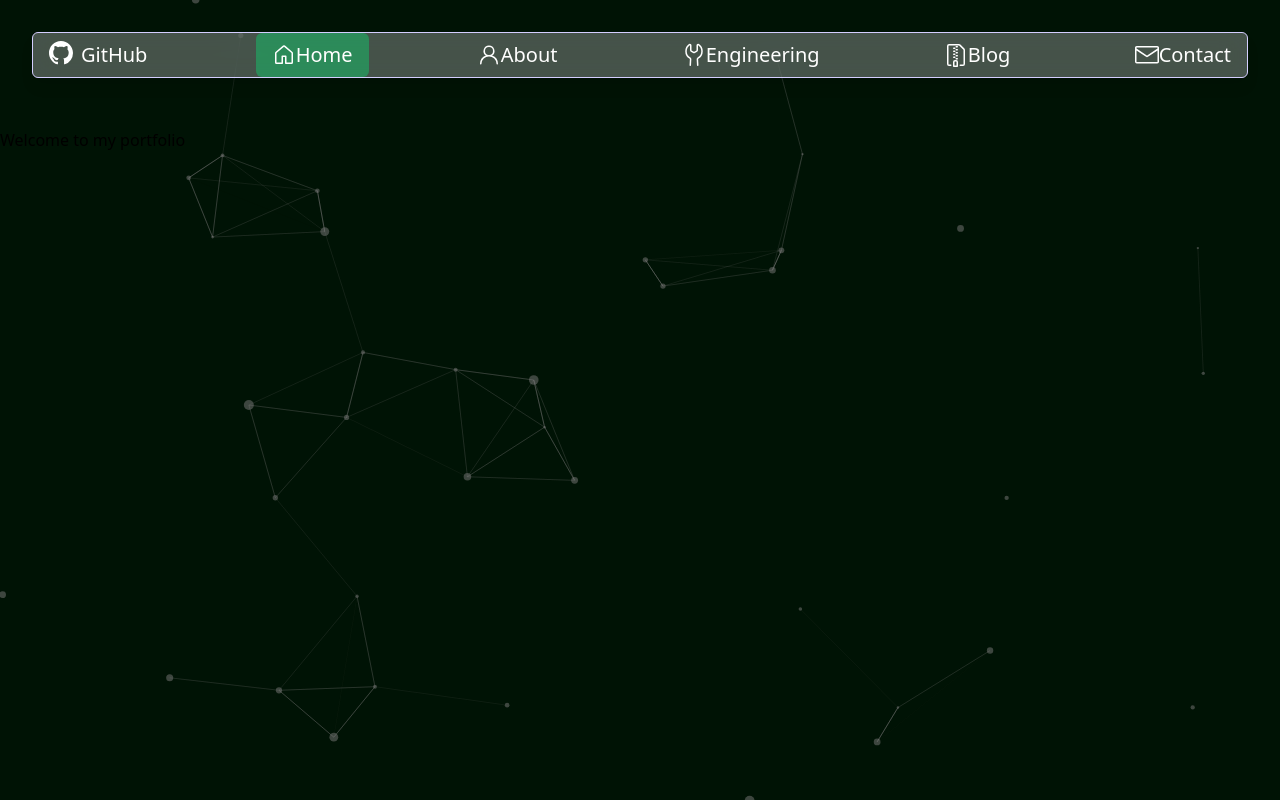
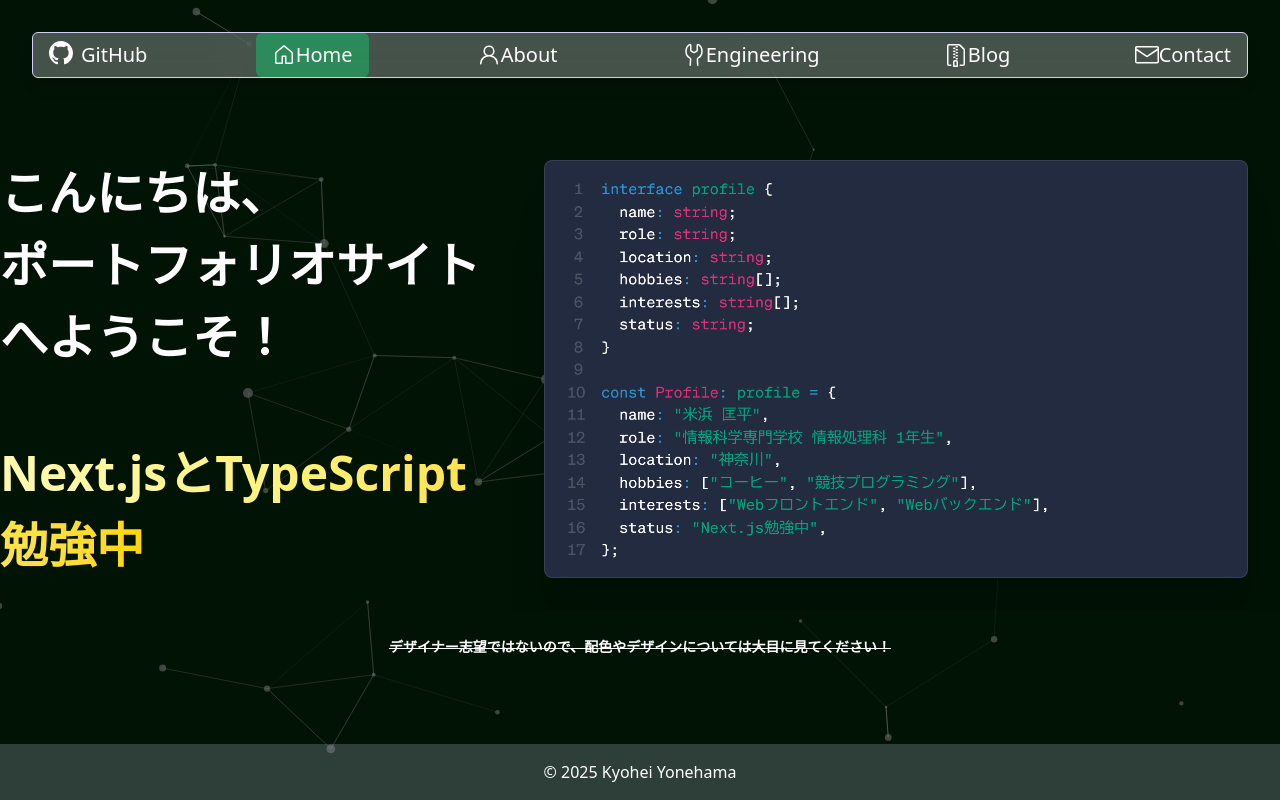
Before and after one commit to ars0611/my-portfolio, a Next.js app: page / in a window 1280 px wide. Built offline with nearby package versions, Linux system fonts and the light colour scheme.

Commit message:
dev: home page fix: global css

```diff
--- a/src/app/globals.css
+++ b/src/app/globals.css
@@ -1 +1,9 @@
 @import "tailwindcss";
+
+:root {
+    --text-color: #ffffff;
+}
+
+body{
+    color: var(--text-color);
+}
--- a/src/app/layout.tsx
+++ b/src/app/layout.tsx
@@ -14,12 +14,12 @@
 export default function RootLayout({ children }: { children: React.ReactNode; }) {
   return (
     <html lang="ja">
-      <body>
+      <body className="min-h-screen flex flex-col">
         <NavigationBar />
         <ParticlesBackground />
-        <main className="relative z-10 pt-32">{children}</main>
+        <main className="relative z-10 pt-32 flex-1">{children}</main>
+      <footer className="bg-gray-400/30 text-white py-4 w-full text-center relative z-50">© 2025 Kyohei Yonehama</footer>
       </body>
-
     </html>
   );
 }
--- a/src/app/page.tsx
+++ b/src/app/page.tsx
@@ -1,11 +1,22 @@
 // Welcome to my portfolio!
 import Image from "next/image";
+import { ChangingPhrase } from "./ui/ChangingPhrase";
 
 
 export default function Home() {
   return (
-    <div>
-      <h1>Welcome to my portfolio</h1>
+    <>
+    <div className="flex flex-col w-full md:flex-row h-full justify-around items-center">
+      <h1 className="text-[48px] font-bold">
+      こんにちは、<br />
+      ポートフォリオサイトへようこそ！
+      <ChangingPhrase />
+      </h1>
+      <Image src="/Profile.tsx.png" alt="Profile.tsx" width={768} height={768} />
     </div>
+    <div className="w-full mt-6 flex justify-center">
+      <s><strong className="text-center text-sm">デザイナー志望ではないので、配色やデザインについては大目に見てください！</strong></s>
+    </div>
+    </>
   );
 }
--- /dev/null
+++ b/src/app/ui/ChangingPhrase.tsx
@@ -0,0 +1,41 @@
+'use client';
+import { useEffect, useState } from "react";
+
+export function ChangingPhrase() {
+    const phrases = [
+            "Web エンジニア志望",
+            "Next.jsとTypeScript勉強中",
+            "情報科学科 1年",
+            "就職活動中",
+            "コーヒーと競プロが好き"
+        ];
+
+    const [Index, setIndex] = useState(0); // 現在のフレーズのインデックス
+    const [visible, setVisible] = useState(true); // フェードイン・アウトの状態
+
+    useEffect(() => {
+        const interval = setInterval(() => {
+            setVisible(false); // フェードアウト
+            setTimeout(() => {
+                setIndex((prevIndex) => (prevIndex + 1) % phrases.length); // 次のフレーズへ
+                setVisible(true); // フェードイン
+            }, 500); // フェードアウト後にフレーズを変更
+        }, 3000); // 3秒ごとに変更
+
+        return () => clearInterval(interval); // クリーンアップ
+    }, []);
+
+    return (
+        <div className="pt-16">
+            <span
+                key={Index}
+                className={`inline-block transition-opacity duration-500 ${visible ? 'opacity-100' : 'opacity-0'}`}
+            >{/* フェードイン・アウト */}
+                <span className="bg-gradient-to-r from-[#FFF9B0] via-[#FFF176] to-[#FFD600] bg-clip-text text-transparent"> {/* グラデーションテキスト */}
+                    {phrases[Index]}
+                </span>
+
+            </span>
+        </div>
+    );
+}
--- a/src/app/ui/NavigationBar.tsx
+++ b/src/app/ui/NavigationBar.tsx
@@ -16,7 +16,7 @@
     const pathname = usePathname(); // 現在のパスを取得
     return(
             <nav className="fixed top-0 left-0 w-full z-50 p-8"> {/* navigation bar を画面上部に固定 */}
-                <div className = "text-white text-xl flex justify-between bg-gray-200/30 backdrop-blur-lg rounded-md border border-[#D4CEFF] shadow-lg"> {/* 背景を半透明にしてぼかし効果を追加 */}
+                <div className = "text-xl flex justify-between bg-gray-200/30 backdrop-blur-lg rounded-md border border-[#D4CEFF] shadow-lg"> {/* 背景を半透明にしてぼかし効果を追加 */}
                     <a href="https://github.com/ars0611" target="_blank" rel="noopener noreferrer" className="flex items-left gap-2 hover:bg-green-400/40 rounded-md px-4 py-2">
                         <span className="text-[1.5rem]"><VscGithubInverted /></span>
                         <span className="hidden md:block">GitHub</span> {/* md以上の画面サイズで表示 i.e. 画面が十分小さい場合アイコンのみ表示 */}
--- a/src/app/ui/ResendForm.tsx
+++ b/src/app/ui/ResendForm.tsx
@@ -16,7 +16,7 @@
                 alert("メールを送信しました。");
             }}
         >
-            <div className="text-white flex flex-col gap-2 p-4 bg-gray-200/30 backdrop-blur-lg rounded-md border border-[#D4CEFF] shadow-lg z-50">
+            <div className="flex flex-col gap-2 p-4 bg-gray-200/30 backdrop-blur-lg rounded-md border border-[#D4CEFF] shadow-lg z-50">
                 <label htmlFor="name">お名前</label>
                 <input type="text" name="name" placeholder="" className="bg-gray-300 border p-2 rounded-md text-black" required />
                 <label htmlFor="email">メールアドレス</label>
```
Also changed, not shown: public/Profile.tsx.png (added).
